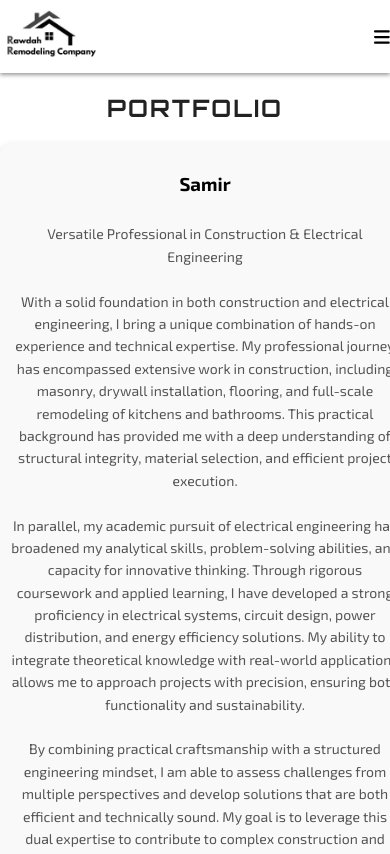
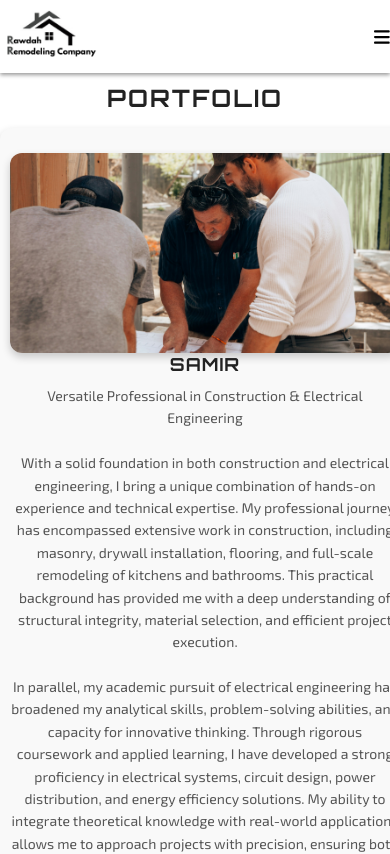
Before and after one commit to Mchabouni10/remo_project, a React (Create React App) app: page /portfolio in a window 390 px wide. Shown: the top 854 px of the page. Built offline with nearby package versions, Linux system fonts and the light colour scheme.

Commit message:
fix phone size for some pages

```diff
--- a/src/components/About/About.css
+++ b/src/components/About/About.css
@@ -1,27 +1,22 @@
 /* Import a Futuristic Font from Google Fonts */
 @import url("https://fonts.googleapis.com/css2?family=Orbitron:wght@400;500;600;700&family=Exo+2:wght@400;500;600;700&display=swap");
 
-/* Apply Orbitron font to headings and Exo 2 to paragraphs */
 body {
-  font-family: "Exo 2", sans-serif; /* Default font for paragraphs */
+  font-family: "Exo 2", sans-serif;
+  margin: 0;
+  padding: 0;
 }
 
 .about-main-heading {
-  font-family: "Orbitron", sans-serif; /* Futuristic font for headings */
-}
-
-/* Main heading style */
-.about-main-heading {
+  font-family: "Orbitron", sans-serif;
   text-align: center;
   font-size: 36px;
-  color: #222; /* Dark text */
-  margin-top: 20px;
-  margin-bottom: 40px;
+  color: #222;
+  margin: 20px 0 30px;
   text-transform: uppercase;
   letter-spacing: 2px;
 }
 
-/* Container for each about section */
 .about-section {
   display: flex;
   align-items: stretch;
@@ -29,74 +24,66 @@
   margin: 2% auto;
   width: 90%;
   max-width: 1200px;
-  box-shadow: 0 4px 8px rgba(0, 0, 0, 0.2); /* Futuristic shadow */
+  box-shadow: 0 4px 8px rgba(0, 0, 0, 0.2);
   padding: 20px;
-  background-color: #f9f9f9; /* Light background */
+  background-color: #f9f9f9;
   border-radius: 12px;
   transition: transform 0.3s ease, box-shadow 0.3s ease;
 }
 
 .about-section:hover {
   transform: translateY(-5px);
-  box-shadow: 0 8px 16px rgba(0, 0, 0, 0.3); /* Enhanced shadow on hover */
+  box-shadow: 0 8px 16px rgba(0, 0, 0, 0.3);
 }
 
-/* Content container */
 .about-content {
   display: flex;
   align-items: stretch;
   width: 100%;
 }
 
-/* Text container */
 .about-text {
   width: 50%;
-  padding-right: 20px;
+  padding: 0 20px;
   display: flex;
   flex-direction: column;
   justify-content: center;
 }
 
-/* Image container */
 .about-image {
   width: 50%;
-  padding-left: 20px;
+  padding: 0 20px;
   display: flex;
   align-items: center;
 }
 
-/* Ensure images fill their container and maintain aspect ratio */
 .about-image img {
   width: 100%;
   height: auto;
   max-height: 300px;
   object-fit: cover;
   border-radius: 12px;
-  box-shadow: 0 4px 8px rgba(0, 0, 0, 0.2); /* Futuristic shadow */
+  box-shadow: 0 4px 8px rgba(0, 0, 0, 0.2);
   transition: transform 0.3s ease, box-shadow 0.3s ease;
 }
 
 .about-image img:hover {
   transform: scale(1.02);
-  box-shadow: 0 8px 16px rgba(0, 0, 0, 0.3); /* Enhanced shadow on hover */
+  box-shadow: 0 8px 16px rgba(0, 0, 0, 0.3);
 }
 
-/* Paragraph styles */
 .about-text p {
   font-size: 18px;
   line-height: 1.6;
-  color: #555; /* Darker gray text */
-  margin: 10px 40px;
-  font-family: "Exo 2", sans-serif; /* Revert to previous font */
+  color: #555;
+  margin: 10px 0;
 }
 
-/* Strong text styling */
 .about-text strong {
-  color: #222; /* Dark text */
+  color: #222;
   font-weight: 600;
 }
 
-/* Reverse content layout for alternating sections */
 .about-content.reverse {
   flex-direction: row-reverse;
 }
@@ -108,20 +95,24 @@
   margin-top: 1.5%;
 }
 
+.logo3 img {
+  width: 100%;
+  max-width: 200px; /* Constrain logo size */
+  height: auto;
+  object-fit: contain;
+}
+
 /* Responsive adjustments */
 @media (max-width: 1024px) {
   .about-main-heading {
     font-size: 32px;
   }
-
   .about-section {
     width: 95%;
   }
-
   .about-text p {
     font-size: 16px;
   }
-
   .about-image img {
     max-height: 250px;
   }
@@ -130,54 +121,66 @@
 @media (max-width: 768px) {
   .about-main-heading {
     font-size: 28px;
-    margin-bottom: 30px;
+    margin: 15px 0 20px;
   }
-
   .about-section {
     flex-direction: column;
     text-align: center;
     padding: 15px;
+    width: 95%;
   }
-
   .about-content {
     flex-direction: column;
   }
-
   .about-text,
   .about-image {
     width: 100%;
     padding: 0;
   }
-
+  .about-text {
+    margin-bottom: 15px;
+  }
   .about-image {
-    margin-top: 20px;
+    margin-top: 15px;
   }
-
   .about-image img {
     max-height: 200px;
   }
-
   .about-text p {
-    margin: 10px 0;
+    font-size: 16px;
+    margin: 0;
+  }
+  /* Alternate image/text order */
+  .about-section:nth-child(odd) .about-content {
+    flex-direction: column; /* Image on top, text below */
+  }
+  .about-section:nth-child(even) .about-content {
+    flex-direction: column-reverse; /* Text on top, image below */
+  }
+  .about-content.reverse {
+    flex-direction: column-reverse; /* Ensure consistency */
+  }
+  .logo3 {
+    margin: 15px auto;
   }
 }
 
 @media (max-width: 480px) {
   .about-main-heading {
     font-size: 24px;
-    margin-bottom: 20px;
+    margin: 10px 0 15px;
   }
-
   .about-section {
+    padding: 10px;
     width: 100%;
-    padding: 10px;
   }
-
   .about-text p {
     font-size: 14px;
   }
-
   .about-image img {
     max-height: 150px;
   }
+  .logo3 img {
+    max-width: 150px;
+  }
 }
--- a/src/components/About/About.jsx
+++ b/src/components/About/About.jsx
@@ -1,5 +1,5 @@
 import React from "react";
-import "./About.css"; // Import the CSS file
+import "./About.css";
 
 function About() {
   return (
--- a/src/components/Portfolio/Portfolio.css
+++ b/src/components/Portfolio/Portfolio.css
@@ -1,27 +1,22 @@
 /* Import the same Futuristic Font from Google Fonts */
 @import url("https://fonts.googleapis.com/css2?family=Orbitron:wght@400;500;600;700&family=Exo+2:wght@400;500;600;700&display=swap");
 
-/* Apply Orbitron font to headings and Exo 2 to paragraphs */
 body {
-  font-family: "Exo 2", sans-serif; /* Default font for paragraphs */
+  font-family: "Exo 2", sans-serif;
+  margin: 0;
+  padding: 0;
 }
 
 .portfolio-main-heading {
-  font-family: "Orbitron", sans-serif; /* Futuristic font for headings */
-}
-
-/* Main heading style */
-.portfolio-main-heading {
+  font-family: "Orbitron", sans-serif;
   text-align: center;
   font-size: 36px;
-  color: #222; /* Dark text */
-  margin-top: 20px;
-  margin-bottom: 40px;
+  color: #222;
+  margin: 20px 0 30px;
   text-transform: uppercase;
   letter-spacing: 2px;
 }
 
-/* Container for each portfolio section */
 .portfolio-section {
   display: flex;
   align-items: stretch;
@@ -29,74 +24,75 @@
   margin: 2% auto;
   width: 90%;
   max-width: 1200px;
-  box-shadow: 0 4px 8px rgba(0, 0, 0, 0.2); /* Futuristic shadow */
+  box-shadow: 0 4px 8px rgba(0, 0, 0, 0.2);
   padding: 20px;
-  background-color: #f9f9f9; /* Light background */
+  background-color: #f9f9f9;
   border-radius: 12px;
   transition: transform 0.3s ease, box-shadow 0.3s ease;
 }
 
 .portfolio-section:hover {
   transform: translateY(-5px);
-  box-shadow: 0 8px 16px rgba(0, 0, 0, 0.3); /* Enhanced shadow on hover */
+  box-shadow: 0 8px 16px rgba(0, 0, 0, 0.3);
 }
 
-/* Content container */
 .portfolio-content {
   display: flex;
   align-items: stretch;
   width: 100%;
 }
 
-/* Text container */
 .portfolio-text {
   width: 50%;
-  padding-right: 20px;
+  padding: 0 20px;
   display: flex;
   flex-direction: column;
   justify-content: center;
 }
 
-/* Image container */
 .portfolio-image {
   width: 50%;
-  padding-left: 20px;
+  padding: 0 20px;
   display: flex;
   align-items: center;
 }
 
-/* Ensure images fill their container and maintain aspect ratio */
 .portfolio-image img {
   width: 100%;
   height: auto;
   max-height: 700px;
   object-fit: cover;
   border-radius: 12px;
-  box-shadow: 0 4px 8px rgba(0, 0, 0, 0.2); /* Futuristic shadow */
+  box-shadow: 0 4px 8px rgba(0, 0, 0, 0.2);
   transition: transform 0.3s ease, box-shadow 0.3s ease;
 }
 
 .portfolio-image img:hover {
   transform: scale(1.02);
-  box-shadow: 0 8px 16px rgba(0, 0, 0, 0.3); /* Enhanced shadow on hover */
+  box-shadow: 0 8px 16px rgba(0, 0, 0, 0.3);
 }
 
-/* Paragraph styles */
+.portfolio-text h3 {
+  font-family: "Orbitron", sans-serif;
+  font-size: 24px;
+  color: #222;
+  margin: 0 0 10px;
+  text-transform: uppercase;
+  letter-spacing: 1px;
+}
+
 .portfolio-text p {
   font-size: 18px;
   line-height: 1.6;
-  color: #555; /* Darker gray text */
-  margin: 10px 40px;
-  font-family: "Exo 2", sans-serif; /* Revert to previous font */
+  color: #555;
+  margin: 0;
 }
 
-/* Strong text styling */
 .portfolio-text strong {
-  color: #222; /* Dark text */
+  color: #222;
   font-weight: 600;
 }
 
-/* Reverse content layout for alternating sections */
 .portfolio-content.reverse {
   flex-direction: row-reverse;
 }
@@ -106,71 +102,79 @@
   .portfolio-main-heading {
     font-size: 32px;
   }
-
   .portfolio-section {
     width: 95%;
   }
-
   .portfolio-text p {
     font-size: 16px;
   }
-
   .portfolio-image img {
-    max-height: 250px;
+    max-height: 500px; /* Reduced from 700px for better fit */
   }
 }
 
 @media (max-width: 768px) {
   .portfolio-main-heading {
     font-size: 28px;
-    margin-bottom: 30px;
+    margin: 15px 0 20px;
   }
-
   .portfolio-section {
     flex-direction: column;
     text-align: center;
     padding: 15px;
+    width: 95%;
   }
-
   .portfolio-content {
     flex-direction: column;
   }
-
   .portfolio-text,
   .portfolio-image {
     width: 100%;
     padding: 0;
   }
-
+  .portfolio-text {
+    margin-bottom: 15px;
+  }
   .portfolio-image {
-    margin-top: 20px;
+    margin-top: 15px;
   }
-
   .portfolio-image img {
-    max-height: 200px;
+    max-height: 300px; /* Adjusted for mobile */
   }
-
+  .portfolio-text h3 {
+    font-size: 20px;
+  }
   .portfolio-text p {
-    margin: 10px 0;
+    font-size: 16px;
+  }
+  /* Alternate image/text order */
+  .portfolio-section:nth-child(odd) .portfolio-content {
+    flex-direction: column; /* Image on top, text below */
+  }
+  .portfolio-section:nth-child(even) .portfolio-content {
+    flex-direction: column-reverse; /* Text on top, image below */
+  }
+  .portfolio-content.reverse {
+    flex-direction: column-reverse; /* Ensure consistency */
   }
 }
 
 @media (max-width: 480px) {
   .portfolio-main-heading {
     font-size: 24px;
-    margin-bottom: 20px;
+    margin: 10px 0 15px;
   }
-
   .portfolio-section {
+    padding: 10px;
     width: 100%;
-    padding: 10px;
   }
-
+  .portfolio-text h3 {
+    font-size: 18px;
+  }
   .portfolio-text p {
     font-size: 14px;
   }
-
   .portfolio-image img {
-    max-height: 150px;
+    max-height: 200px;
   }
 }
```
